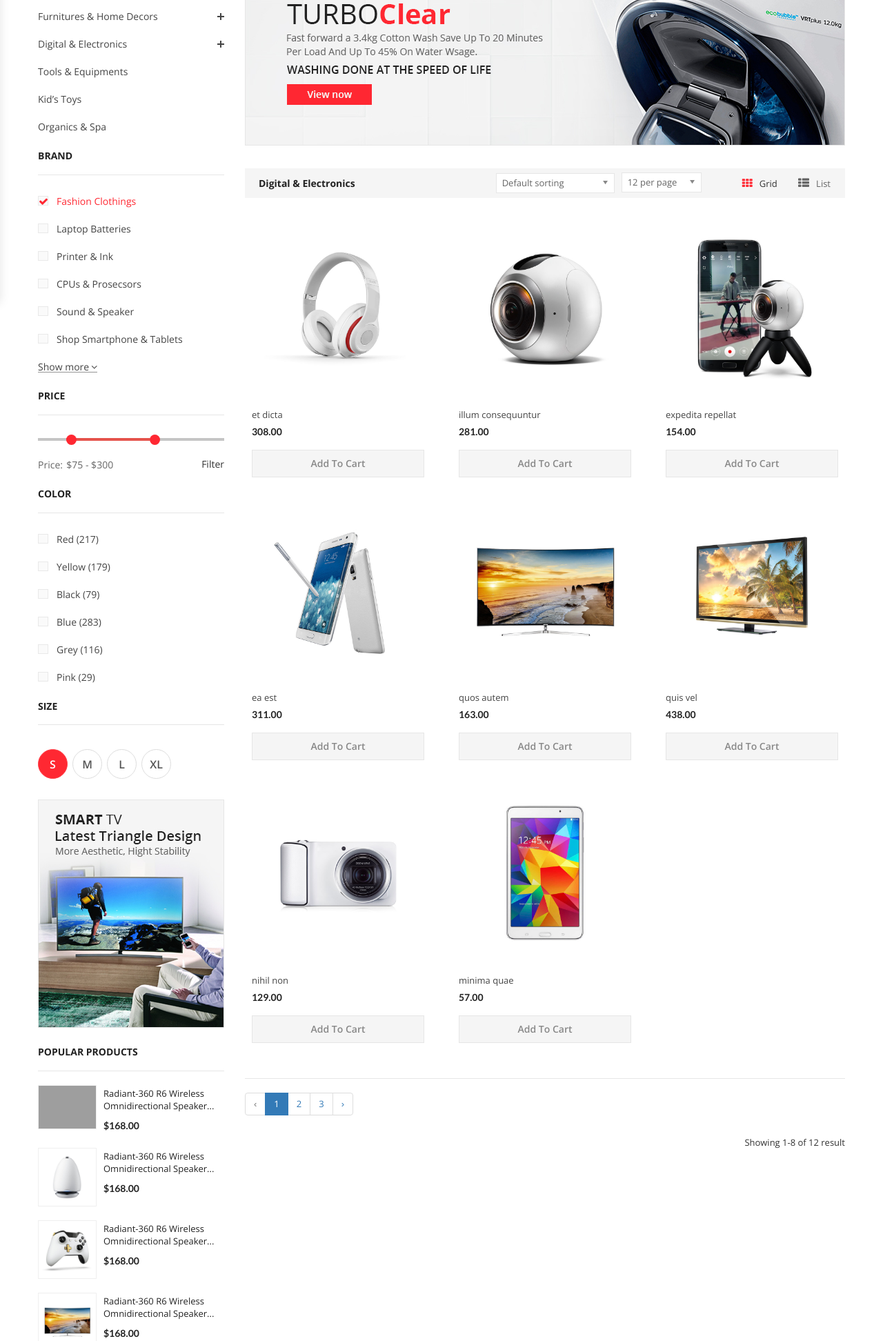
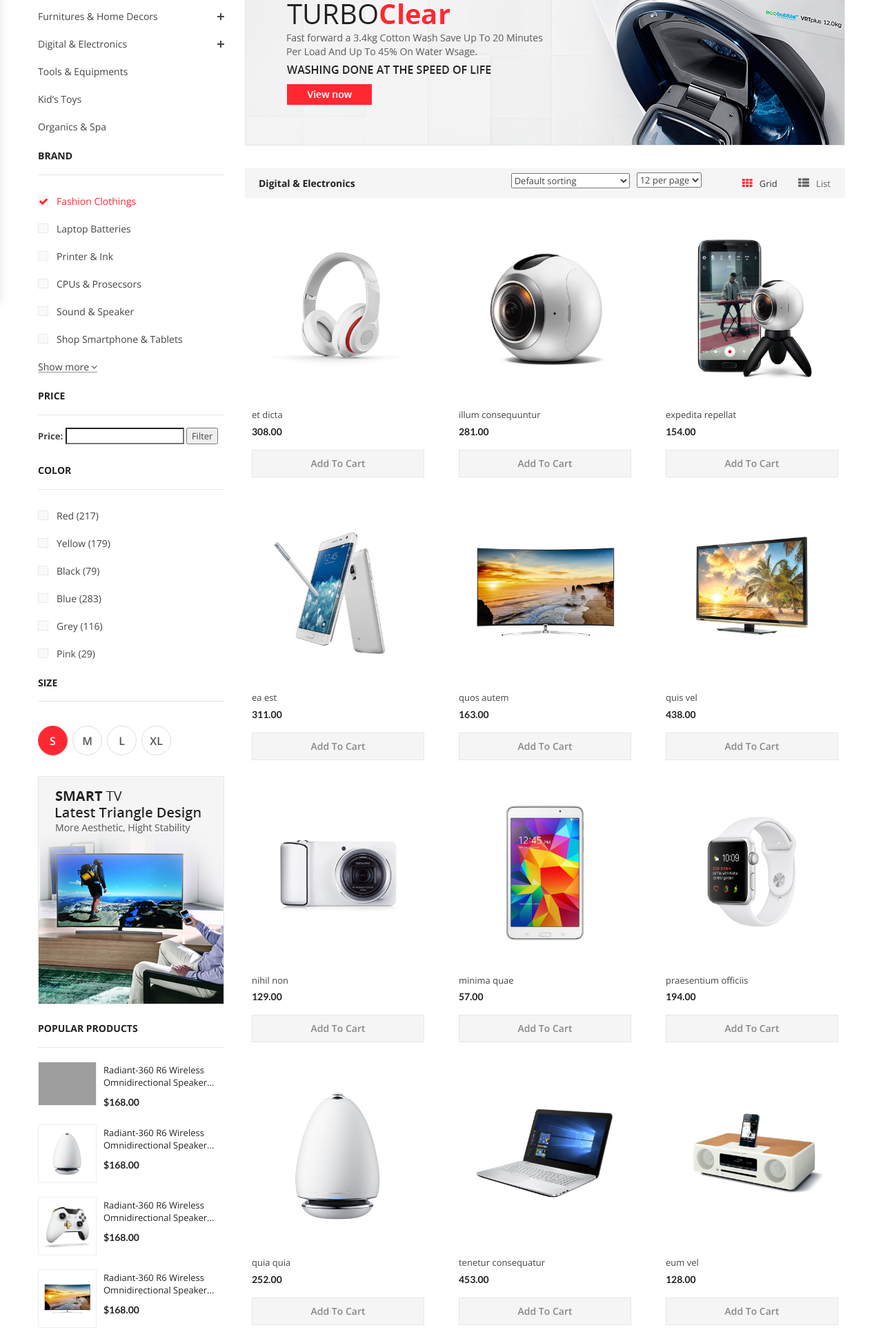
Before and after one commit to SelimReza1/laravel8ecommerce, a Laravel app: page /shop in a window 1280 px wide. Shown: the part 363-2307 px from the top of the page at 69% size. Run offline with Laravel 8, Linux system fonts and the light colour scheme; data comes from the database, SQL or seed files in the repository; some libraries are stand-ins or nearby versions; grey boxes are pictures that could not be loaded.

Commit message:
product sorting and product per page

```diff
--- a/app/Http/Livewire/ShopComponent.php
+++ b/app/Http/Livewire/ShopComponent.php
@@ -8,15 +8,37 @@
 use Livewire\WithPagination;
 class ShopComponent extends Component
 {
-    public function store($product_id,$product_name,$product_price){
-    Cart::add($product_id,$product_name,1,$product_price)->associate('App\Models\Product');
-    session()->flash('success_message','Item added in cart');
-    return redirect()->route('product.cart');
+    public $sorting;
+    public $pagesize;
+
+    public function mount(){
+        $this->sorting="default";
+        $this->pagesize="12";
     }
+
+    public function store($product_id,$product_name,$product_price)
+    {
+        Cart::add($product_id,$product_name,1,$product_price)->associate('App\Models\Product');
+        session()->flash('success_message','Item added in cart');
+        return redirect()->route('product.cart');
+    }
+
     use WithPagination;
     public function render()
     {
-        $products = Product::paginate(8);
+        if ($this->sorting=='date'){
+            $products = Product::orderBy('created_at','DESC')->paginate($this->pagesize);
+        }
+        else if ($this->sorting=='price'){
+            $products = Product::orderBy('regular_price','ASC')->paginate($this->pagesize);
+        }
+        else if ($this->sorting=='price-desc'){
+            $products = Product::orderBy('regular_price','DESC')->paginate($this->pagesize);
+        }
+        else{
+            $products = Product::paginate($this->pagesize);
+        }
+
         return view('livewire.shop-component',['products' => $products])->layout('layouts.base');;
     }
 }
--- a/resources/views/layouts/base.blade.php
+++ b/resources/views/layouts/base.blade.php
@@ -473,7 +473,7 @@
 <script src="{{asset('assets/js/jquery-ui-1.12.4.minb8ff.js?ver=1.12.4')}}"></script>
 <script src="{{asset('assets/js/bootstrap.min.js')}}"></script>
 <script src="{{asset('assets/js/jquery.flexslider.js')}}"></script>
-<script src="{{asset('assets/js/chosen.jquery.min.js')}}"></script>
+{{--<script src="{{asset('assets/js/chosen.jquery.min.js')}}"></script>--}}
 <script src="{{asset('assets/js/owl.carousel.min.js')}}"></script>
 <script src="{{asset('assets/js/jquery.countdown.min.js')}}"></script>
 <script src="{{asset('assets/js/jquery.sticky.js')}}"></script>
--- a/resources/views/livewire/shop-component.blade.php
+++ b/resources/views/livewire/shop-component.blade.php
@@ -25,10 +25,8 @@
                     <div class="wrap-right">
 
                         <div class="sort-item orderby ">
-                            <select name="orderby" class="use-chosen" >
-                                <option value="menu_order" selected="selected">Default sorting</option>
-                                <option value="popularity">Sort by popularity</option>
-                                <option value="rating">Sort by average rating</option>
+                            <select name="orderby" class="use-chosen" wire:model="sorting" >
+                                <option value="default" selected="selected">Default sorting</option>
                                 <option value="date">Sort by newness</option>
                                 <option value="price">Sort by price: low to high</option>
                                 <option value="price-desc">Sort by price: high to low</option>
@@ -36,7 +34,7 @@
                         </div>
 
                         <div class="sort-item product-per-page">
-                            <select name="post-per-page" class="use-chosen" >
+                            <select name="post-per-page" class="use-chosen" wire:model="pagesize" >
                                 <option value="12" selected="selected">12 per page</option>
                                 <option value="16">16 per page</option>
                                 <option value="18">18 per page</option>
```
